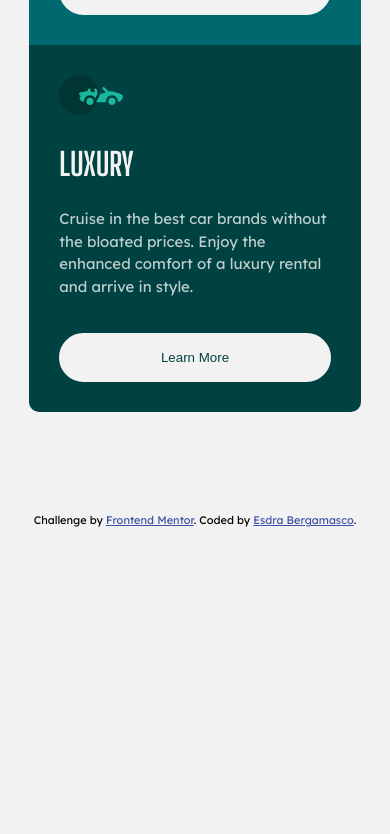
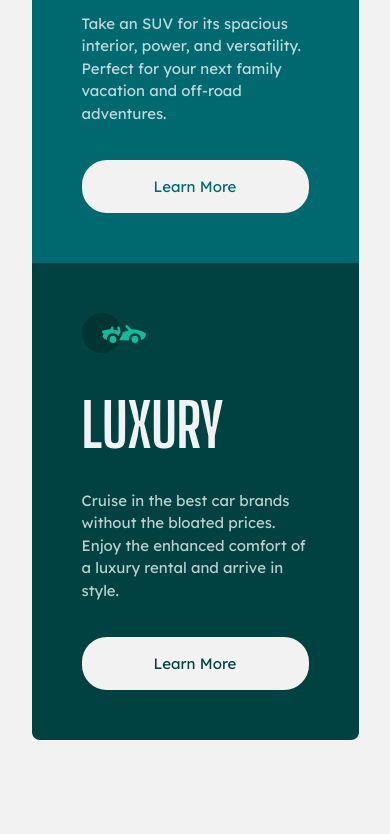
Before and after one commit to esdra00/3-column-preview-card-component, a plain HTML site: page index.html in a window 390 px wide. Shown: the part 791-1625 px from the top of the page. Before the commit the page ends 1320 px from the top, so only its background shows below. Drawn offline with Linux system fonts and the light colour scheme.

Commit message:
adjusted some css properties

```diff
--- a/style.css
+++ b/style.css
@@ -27,10 +27,17 @@ body {
 	line-height: 1.5;
 	background-color: var(--veryLightGray);
 }
+button {
+	font-size: 15px;
+	font-weight: 400;
+	font-family: var(--ff-body);
+}
+
 .card {
-	width: 75vw;
+	min-height: 500px;
+	width: 920px;
 	display: flex;
-	border-radius: 10px;
+	border-radius: 8px;
 	overflow: hidden;
 }
 .cl {
@@ -64,11 +71,14 @@ body {
 	text-transform: uppercase;
 	color: var(--veryLightGray);
 	font-weight: 700;
-	font-size: 1.4rem;
+	font-size: 40px;
 	font-family: var(--ff-heading);
 }
 
 .cl-desc {
+	font-size: 15px;
+	font-weight: 400;
+	font-family: var(--ff-body);
 	color: var(--transparentWhite);
 }
 
@@ -96,12 +106,11 @@ body {
 	color: hsl(228, 45%, 44%);
 }
 
-@media (max-width: 424.999px) {
+@media (max-width: 768px) {
 	.card {
-		width: 85%;
-	}
-	.cl {
-		padding: 30px;
+		width: 327px;
+		flex-direction: column;
+		margin: 100px auto 100px;
 	}
 	.cl-title {
 		margin: 20px 0;
@@ -111,15 +120,19 @@ body {
 	}
 }
 
-@media (min-width: 425px) and (max-width: 1024px) {
+@media (min-width: 769px) and (max-width: 1024px) {
 	.card {
-		width: 60vw;
+		width: 690px;
+		margin-block: 100px;
+	}
+	.cl {
+		padding: 30px;
 	}
 }
 
-@media (max-width: 1024px) {
+/* @media (max-width: 1024px) {
 	.card {
 		flex-direction: column;
 		margin: 100px auto 100px;
 	}
-}
+} */
```
